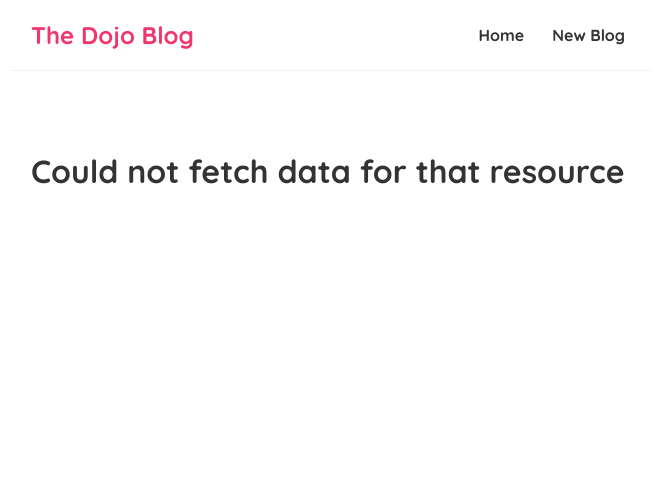
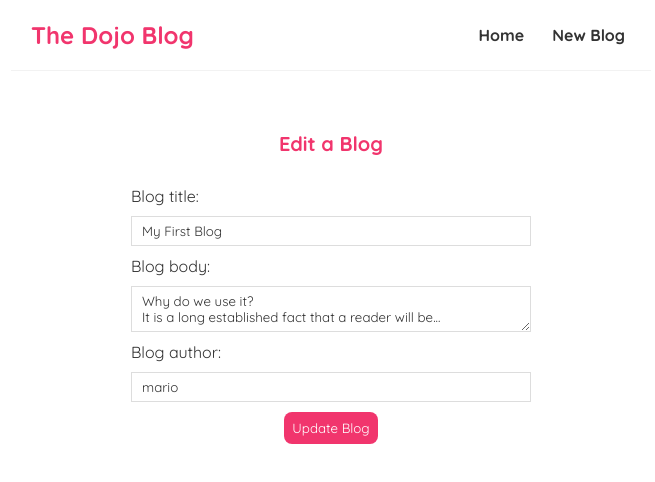
Before and after one commit to Albert0i/dojo-blog, a React (Create React App) app: page /blogs/edit/1 in a window 1280 px wide. Shown: the top 482 px of the page, without its empty margins (309-964 px from the left). Built offline with nearby package versions, Linux system fonts and the light colour scheme; no server answers; data requests are answered from the project's data file.

Commit message:
add edit

```diff
--- a/src/App.js
+++ b/src/App.js
@@ -3,6 +3,7 @@ import Home from './Home'
 import { BrowserRouter as Router, Route, Switch} from 'react-router-dom'
 import Create from './Create'
 import BlogDetails from './BlogDetails';
+import EditDetails from './EditDetails';
 
 function App() {
   return (
@@ -17,6 +18,9 @@ function App() {
             <Route path="/create">
               <Create />
             </Route>
+            <Route path="/blogs/edit/:id">
+              <EditDetails />
+            </Route>
             <Route path="/blogs/:id">
               <BlogDetails />
             </Route>
--- a/src/BlogDetails.js
+++ b/src/BlogDetails.js
@@ -9,7 +9,7 @@ const BlogDetails = () => {
     const history = useHistory()
 
     const handleEdit = () => {
-        console.log('edit')
+        history.push('/blogs/edit/' + id)
     }
     const handleDelete = () => {
         fetch(HOST_URI + id, {
--- /dev/null
+++ b/src/EditDetails.js
@@ -0,0 +1,78 @@
+import { useState, useEffect } from 'react';
+import { useParams } from "react-router-dom";
+import { useHistory } from 'react-router-dom'
+import useFetch from "./useFetch";
+import { HOST_URI, FETCH_DELAY } from './conn'
+
+const EditDetails = () => {
+    const { id } = useParams()
+    const { data: blog, isPending, error} = useFetch(HOST_URI + id)
+    const [title, setTitle] = useState('');
+    const [body, setBody] = useState('');
+    const [author, setAuthor] = useState('');
+    const [isUpdating, setIsUpdating] = useState(false)
+    const history = useHistory()
+
+    useEffect(()=>{
+        if (blog) {
+            setTitle(blog.title)
+            setBody(blog.body)
+            setAuthor(blog.author)
+        }
+    }, [blog])
+
+    const handleSubmit = (e) => {
+        e.preventDefault()
+        const blog = { title, body, author }
+        setIsUpdating(true)
+
+        setTimeout(() => {
+          fetch(HOST_URI + id, {
+            method: 'PUT',
+            headers: { "Content-Type":"application/json"},
+            body: JSON.stringify(blog)
+          }).then(()=>{
+            console.log('blog updated')
+            setIsUpdating(false)
+            //history.go(-1)  // Go Back
+            history.push('/') // Go Home
+          })
+        }, FETCH_DELAY)
+      }
+
+    return (
+        <div className="edit">
+            { error && <div><h1>{ error }</h1></div> }
+            { isPending && <div><h1>Loading...</h1></div> }
+            { blog && ( <div>
+                            <h2>Edit a Blog</h2>
+                            <form onSubmit={ handleSubmit }>
+                            <label>Blog title:</label>
+                            <input
+                                type="text"
+                                required
+                                value={title}
+                                onChange={(e) => setTitle(e.target.value)}
+                            />
+                            <label>Blog body:</label>
+                            <textarea
+                                required
+                                value={body}
+                                onChange={(e) => setBody(e.target.value)}
+                            ></textarea>
+                            <label>Blog author:</label>
+                            <input
+                                type="text"
+                                required
+                                value={author}
+                                onChange={(e) => setAuthor(e.target.value)}
+                            />
+                            {!isUpdating && (<button>Update Blog</button>) }
+                            {isUpdating && (<button disabled>Updating Blog</button>) }
+                            </form>                        </div>
+                      )}
+      </div>
+     );
+}
+
+export default EditDetails;
--- a/src/index.css
+++ b/src/index.css
@@ -112,3 +112,35 @@
   border-radius: 8px;
   cursor: pointer;
 }
+
+/* edit blog form */
+.edit {
+  max-width: 400px;
+  margin: 0 auto;
+  text-align: center;
+}
+.edit label {
+  text-align: left;
+  display: block;
+}
+.edit h2 {
+  font-size: 20px;
+  color: #f1356d;
+  margin-bottom: 30px;
+}
+.edit input, .edit textarea, .edit select {
+  width: 100%;
+  padding: 6px 10px;
+  margin: 10px 0;
+  border: 1px solid #ddd;
+  box-sizing: border-box;
+  display: block;
+}
+.edit button {
+  background: #f1356d;
+  color: #fff;
+  border: 0;
+  padding: 8px;
+  border-radius: 8px;
+  cursor: pointer;
+}
```
Also changed, not shown: src/Edit.js (deleted).
